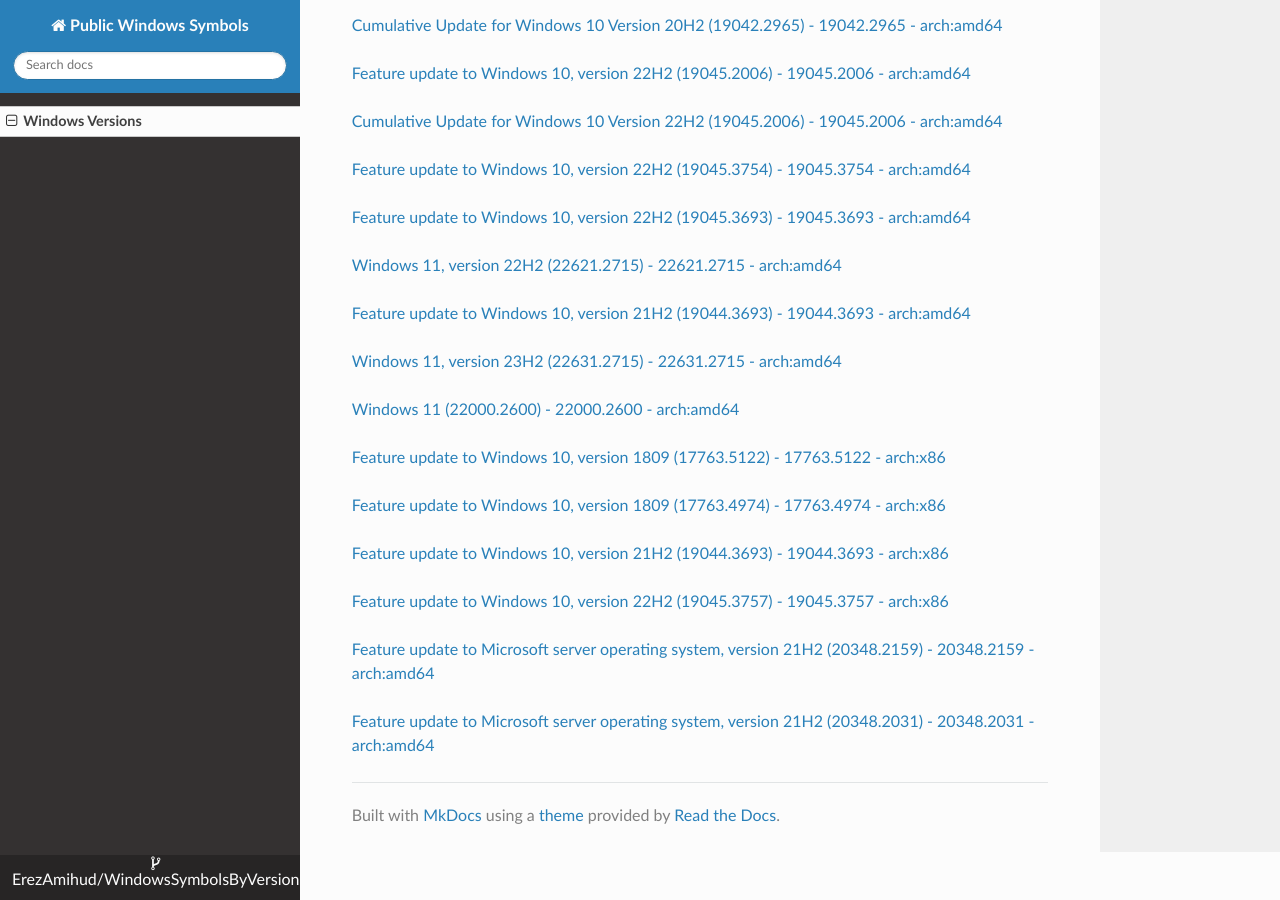
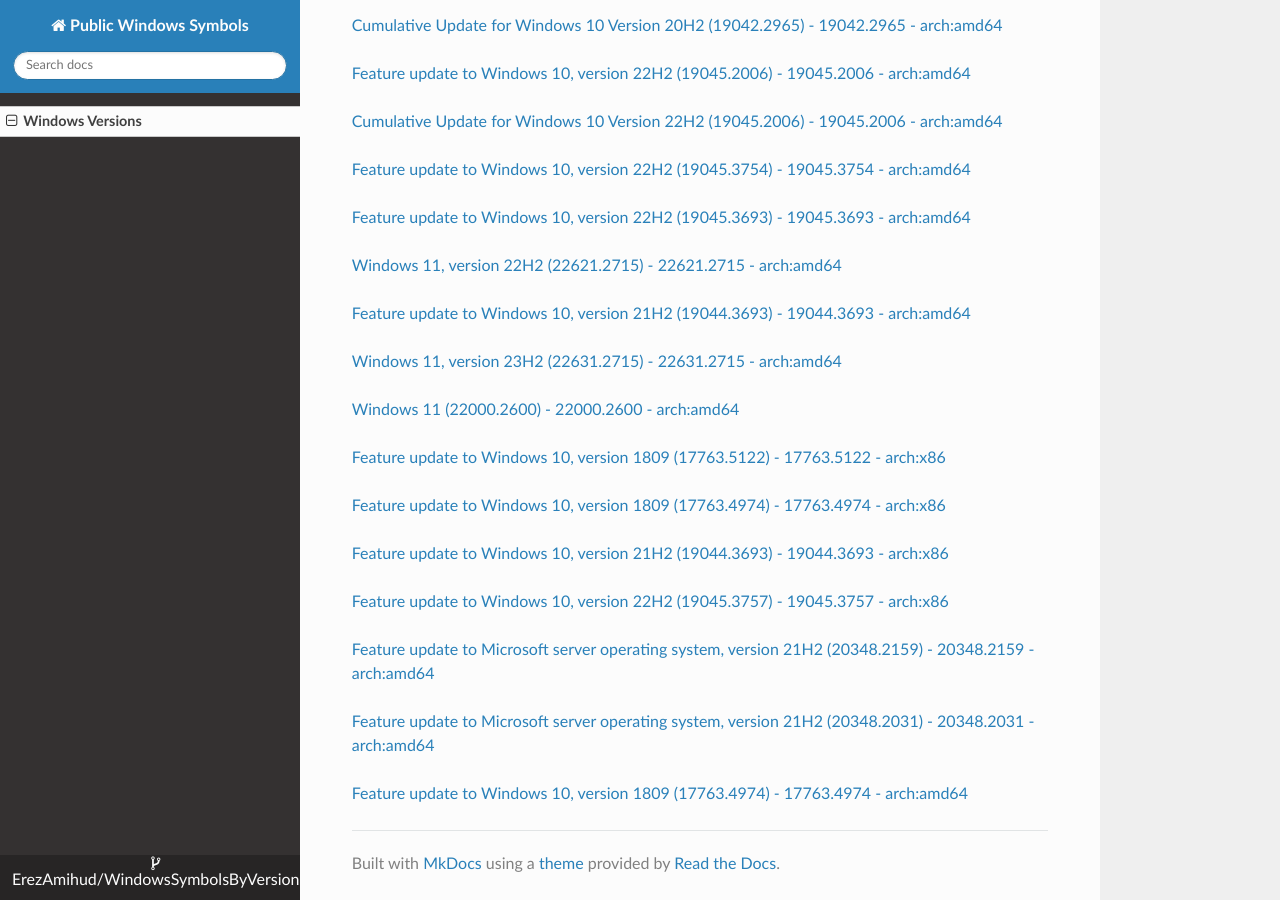
Before and after one commit to ErezAmihud/WindowsSymbolsByVersion, an MkDocs documentation site: the page built from docs/index.md, in a window 1280 px wide and 900 px high, scrolled down 21413 px. Built offline with MkDocs 1.6.1, drawn with Linux system fonts in a browser that asks for light colours; nearby versions of some CDN libraries.

Commit message:
Automated commit, add manifest for 06a63f2b-fd1f-4d87-8dbf-41039bcdd708

```diff
--- a/docs/index.md
+++ b/docs/index.md
@@ -1195,3 +1195,6 @@
 
 
 [Feature update to Microsoft server operating system, version 21H2 (20348.2031) - 20348.2031 - arch:amd64](https://github.com/ErezAmihud/WindowsSymbolsByVersion/blob/main/manifests/ba509039-4b45-4dec-a4fd-9996aa9d33db.manifest)
+
+
+[Feature update to Windows 10, version 1809 (17763.4974) - 17763.4974 - arch:amd64](https://github.com/ErezAmihud/WindowsSymbolsByVersion/blob/main/manifests/06a63f2b-fd1f-4d87-8dbf-41039bcdd708.manifest)
```
Also changed, not shown: process_builds.json (+1 -1 lines), 1 other file.
